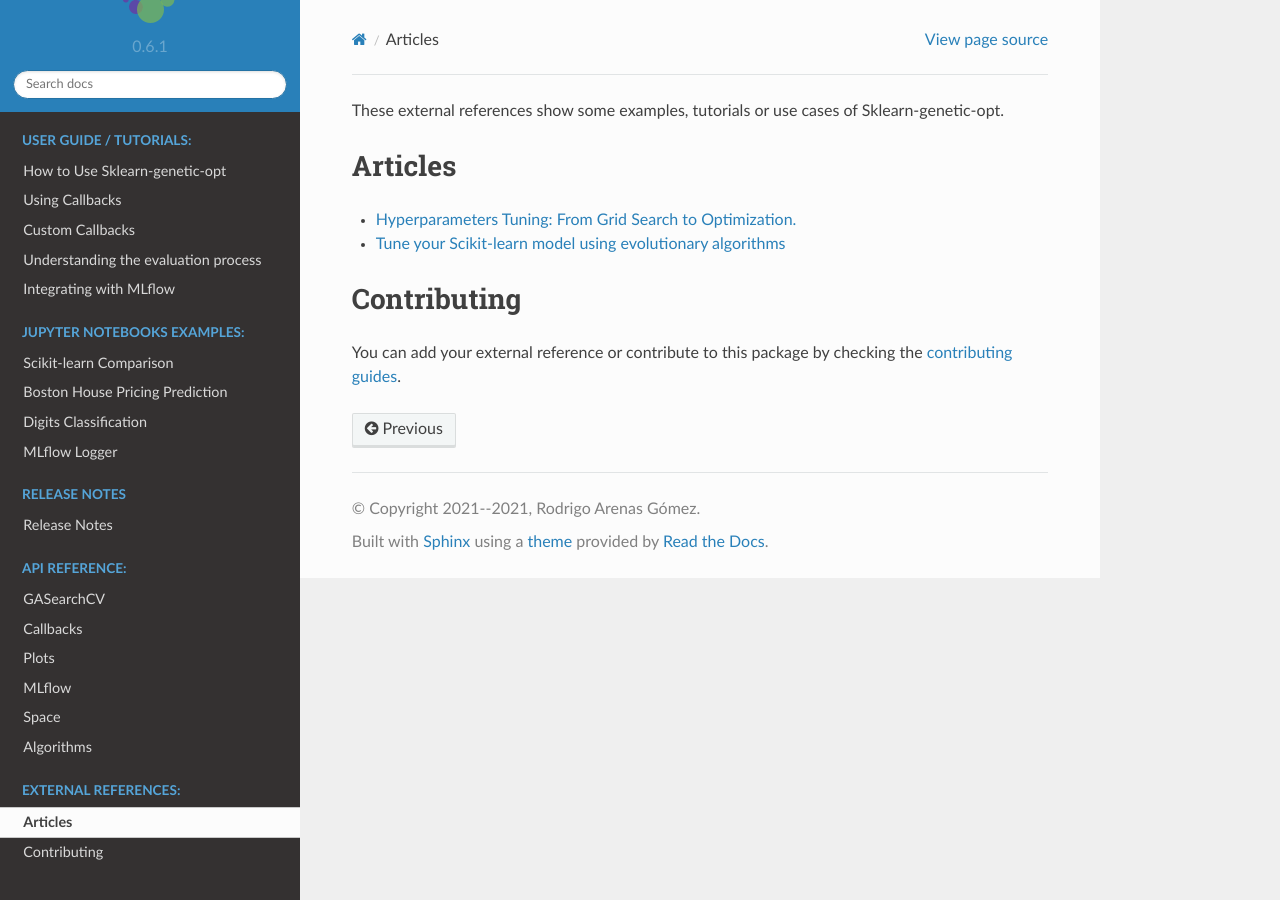
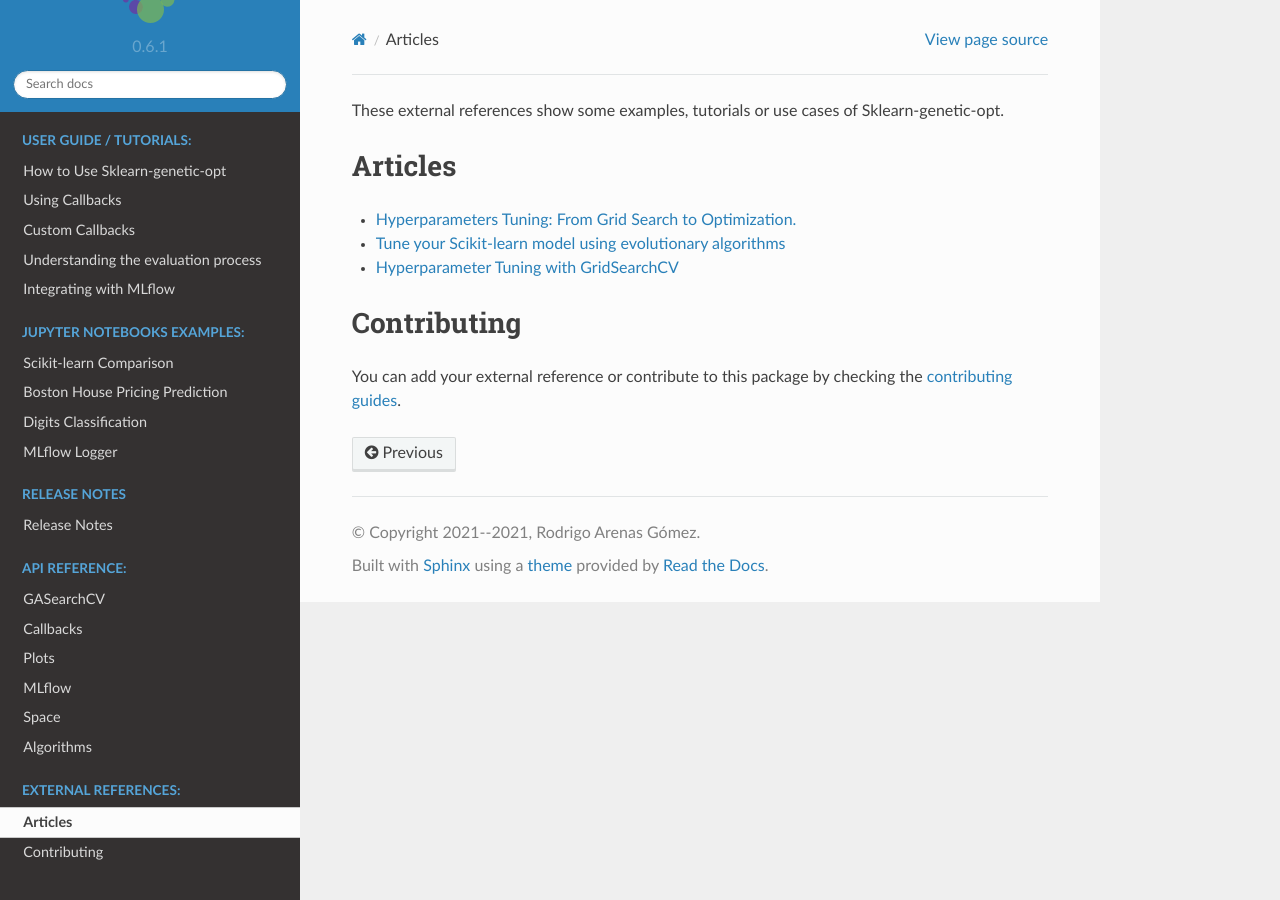
Before and after one commit to rodrigo-arenas/Sklearn-genetic-opt, a Sphinx documentation site: the page built from docs/external_references.rst, in a window 1280 px wide. Built offline with Sphinx 7.4.7 and the Read the Docs theme 2.0.0, drawn with Linux system fonts in a browser that asks for light colours; the version number is read from the project's files by our own code.

Commit message:
Update external_references.rst

```diff
--- a/docs/external_references.rst
+++ b/docs/external_references.rst
@@ -7,6 +7,7 @@ Articles
 
 * `Hyperparameters Tuning: From Grid Search to Optimization. <https://towardsdatascience.com/hyperparameters-tuning-from-grid-search-to-optimization-a09853e4e9b8#542d-6748243ca9d4>`_
 * `Tune your Scikit-learn model using evolutionary algorithms <https://medium.com/mlearning-ai/tune-your-scikit-learn-model-using-evolutionary-algorithms-30538248ac16>`_
+* `Hyperparameter Tuning with GridSearchCV <https://www.kaggle.com/ihelon/titanic-hyperparameter-tuning-with-gridsearchcv>`_
 
 
 Contributing
```
